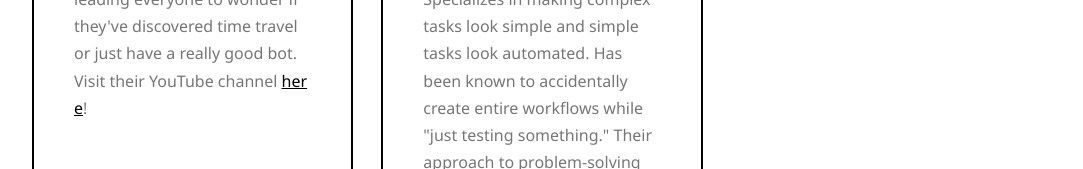
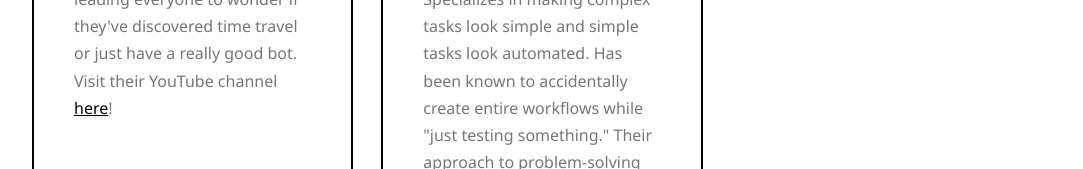
Before and after one commit to LibreLoom/Website, a React (Vite) app in the folder web/: page /team in a window 1280 px wide. Shown: the part 1727-1896 px from the top of the page, without its empty margins (98-1181 px from the left). Built offline with nearby package versions, Linux system fonts and the light colour scheme; a web font is replaced by a local one.

Commit message:
Disable link breaking in team cards by adding link-specific styles

```diff
--- a/web/src/styles/Team.css
+++ b/web/src/styles/Team.css
@@ -143,6 +143,22 @@ header p em {
   word-wrap: break-word;
 }
 
+.card a {
+  color: var(--secondary);
+  text-decoration: underline;
+  word-wrap: normal;
+  overflow-wrap: normal;
+  word-break: normal;
+}
+
+.card a:visited {
+  color: var(--secondary);
+}
+
+.card:hover a {
+  color: var(--primary);
+}
+
 .header-divider {
   width: 100%;
   height: 2px;
```
